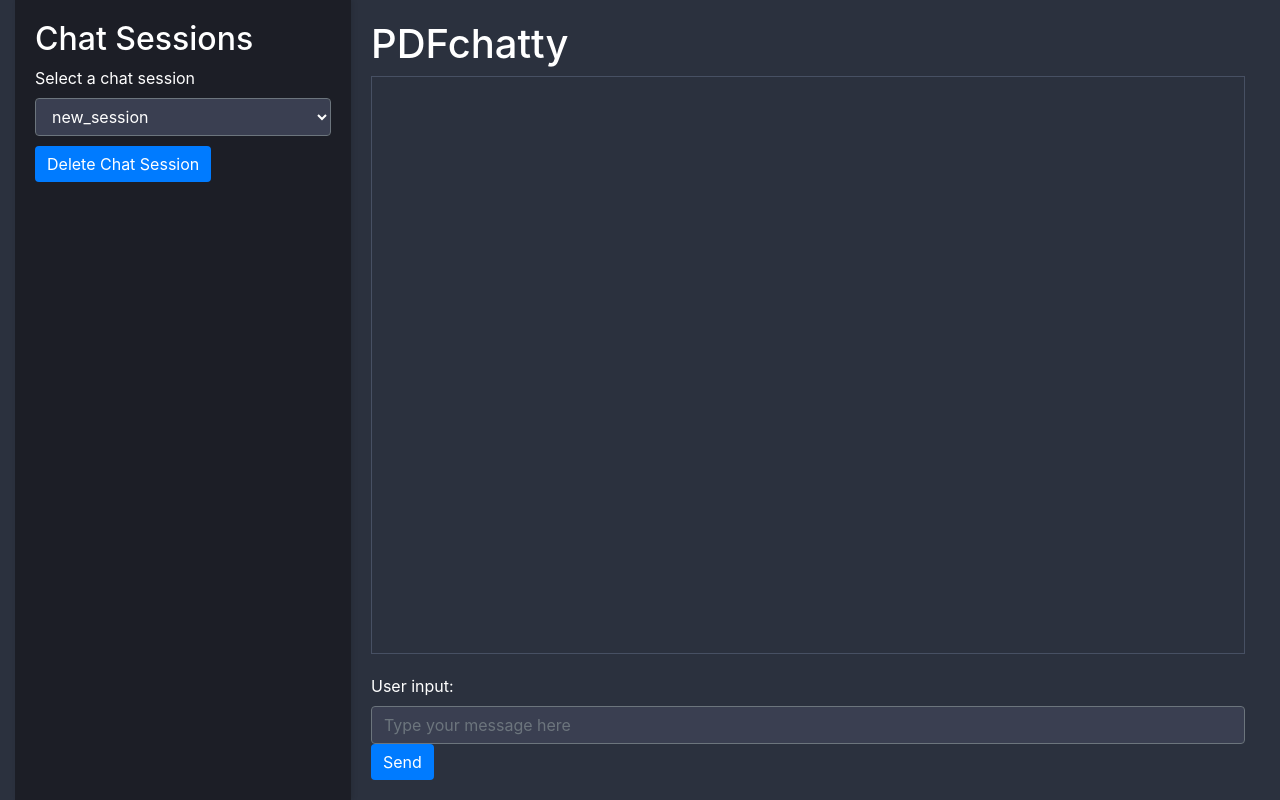
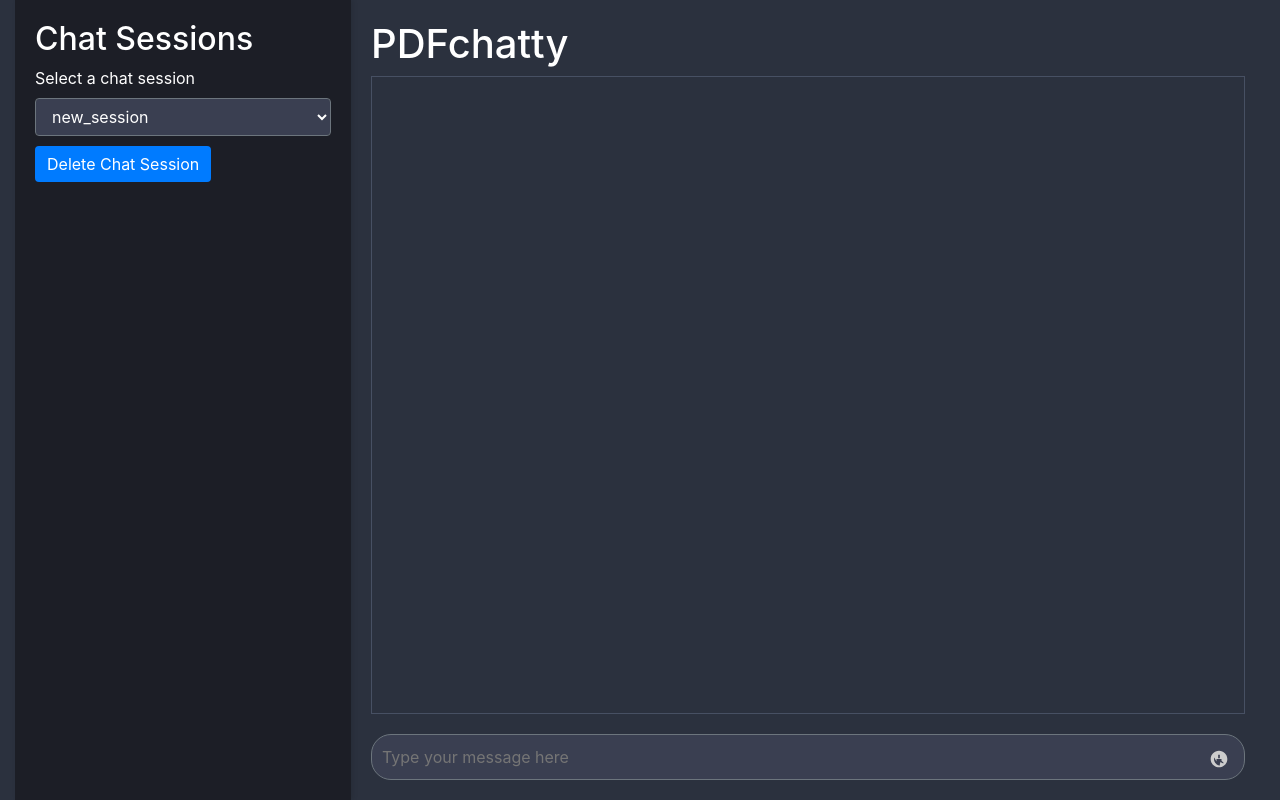
Before and after one commit to frankkovmir/DjangoChat, a Django app: page / in a window 1280 px wide. Run offline with Django 4.2, Linux system fonts and the light colour scheme; data that the repository does not hold is empty; some libraries are stand-ins or nearby versions.

Commit message:
beautykorrektur input

```diff
--- a/pdfchatty/chat/templates/chat/index.html
+++ b/pdfchatty/chat/templates/chat/index.html
@@ -1,4 +1,5 @@
 <!DOCTYPE html>
+{% load custom_tags %}
 <html>
 <head>
     <title>PDFchatty</title>
@@ -55,6 +56,7 @@
             flex: 1;
             overflow-y: auto;
             margin-bottom: 20px;
+            position: relative;
         }
 
         .chat-message {
@@ -98,7 +100,104 @@
         .btn:hover {
             background-color: #0056b3;
         }
+
+        .loader {
+            width: 60px;
+            aspect-ratio: 1;
+            color: #007bff;
+            border: 10px solid;
+            box-sizing: border-box;
+            border-radius: 50%;
+            animation: l6 2s infinite linear;
+            position: absolute;
+            left: 50%;
+            top: 50%;
+            transform: translate(-50%, -50%);
+            display: none;
+        }
+
+        .loader:before {
+            content: "";
+            position: absolute;
+            height: 20px;
+            inset: auto calc(50% - 10px) 100%;
+            border-radius: 5px 5px 0 0;
+            background:
+                linear-gradient(currentColor 0 0) top/100% 30%,
+                linear-gradient(currentColor 0 0) top/50% 100%;
+            background-repeat: no-repeat;
+        }
+
+        .loader:after {
+            content: "";
+            position: absolute;
+            inset: -8px -10px auto;
+            height: 15px;
+            background:
+                radial-gradient(farthest-side,currentColor 94%,#0000) left,
+                radial-gradient(farthest-side,currentColor 94%,#0000) right;
+            background-size: 15px 15px;
+            background-repeat: no-repeat;
+        }
+
+        @keyframes l6 {
+            0%   {background: conic-gradient(#77a4bd 0     ,#0000 0)}
+            12.5%{background: conic-gradient(#77a4bd 45deg ,#0000 46deg)}
+            25%  {background: conic-gradient(#77a4bd 90deg ,#0000 91deg)}
+            37.5%{background: conic-gradient(#77a4bd 135deg,#0000 136deg)}
+            50%  {background: conic-gradient(#77a4bd 180deg,#0000 181deg)}
+            62.5%{background: conic-gradient(#77a4bd 225deg,#0000 226deg)}
+            75%  {background: conic-gradient(#77a4bd 270deg,#0000 271deg)}
+            87.5%{background: conic-gradient(#77a4bd 315deg,#0000 316deg)}
+            100% {background: conic-gradient(#77a4bd 360deg,#0000 360deg)}
+        }
+
+        .input-group {
+            display: flex;
+            width: 100%;
+            position: relative;
+        }
+
+        .chat-input {
+            flex: 1;
+            padding: 10px;
+            background-color: #3a3f51;
+            border: 1px solid #6c757d;
+            border-radius: 20px;
+            color: white;
+            outline: none;
+            padding-right: 40px;
+        }
+
+        .input-group button {
+            position: absolute;
+            right: 10px;
+            top: 50%;
+            transform: translateY(-50%);
+            background-color: transparent;
+            border: none;
+            color: #ccc;
+            cursor: pointer;
+        }
+
+        .input-group button:hover {
+            color: white;
+        }
+
+        .input-group button svg {
+            width: 20px;
+            height: 20px;
+        }
     </style>
+    <script>
+        function showLoader() {
+            document.getElementById('loader').style.display = 'block';
+        }
+
+        function hideLoader() {
+            document.getElementById('loader').style.display = 'none';
+        }
+    </script>
 </head>
 <body>
     <div class="container-fluid">
@@ -119,6 +218,7 @@
         <div class="content">
             <h1>PDFchatty</h1>
             <div class="chat-container">
+                <div id="loader" class="loader"></div>
                 {% for message in chat_history %}
                     <div class="chat-message {{ message.sender_type }}">
                         <img src="{{ message.avatar }}" alt="{{ message.sender_type }}">
@@ -126,17 +226,31 @@
                             {% if message.message_type == 'text' %}
                                 <p>{{ message.content }}</p>
                             {% else %}
+                                <!-- Handle other types of content if needed -->
                             {% endif %}
                         </div>
                     </div>
                 {% endfor %}
             </div>
-            <form method="post">
+            <form method="post" onsubmit="showLoader()">
                 {% csrf_token %}
-                {{ chat_form }}
-                <button type="submit" class="btn btn-primary">Send</button>
+                <div class="input-group">
+                    {{ chat_form.user_input|add_class:"chat-input" }}
+                    <button type="submit">
+                        <svg viewBox="0 0 24 24" fill="currentColor" xmlns="http://www.w3.org/2000/svg">
+                            <path d="M0 0h24v24H0z" fill="none"/>
+                            <path d="M12 2C6.48 2 2 6.48 2 12s4.48 10 10 10 10-4.48 10-10S17.52 2 12 2zm1 17.93c-3.95-.49-7-3.85-7-7.93 0-.62.08-1.21.21-1.79L9 15v-3h6v2l2.79 2.79c-.38.12-.77.21-1.19.21-.39 0-.77-.04-1.14-.11l-1.46-1.46L13 17.93zM11 7h2v4h-2z"/>
+                        </svg>
+                    </button>
+                </div>
             </form>
         </div>
     </div>
+    <script>
+        // Hide the loader after the page is fully loaded
+        window.onload = function() {
+            hideLoader();
+        };
+    </script>
 </body>
 </html>
--- /dev/null
+++ b/pdfchatty/chat/templatetags/custom_tags.py
@@ -0,0 +1,7 @@
+from django import template
+
+register = template.Library()
+
+@register.filter(name='add_class')
+def add_class(value, arg):
+    return value.as_widget(attrs={'class': arg})
```
Also changed, not shown: pdfchatty/chat/migrations/0002_processedfile_remove_message_chat_session_and_more.py (added), pdfchatty/chat/migrations/0003_alter_processedfile_last_modified.py (added), pdfchatty/chat/migrations/0004_chatsession_message_delete_processedfile.py (added), pdfchatty/chat/migrations/0005_processedfile.py (added), pdfchatty/chat/migrations/__init__.py (added), pdfchatty/chat/templatetags/__init__.py (added), pdfchatty/pdfchatty/__init__.py (added).
